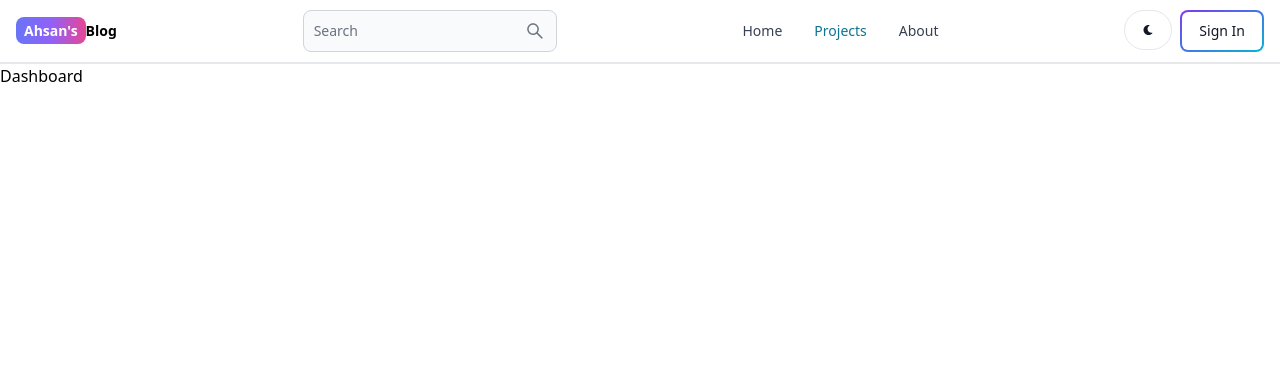
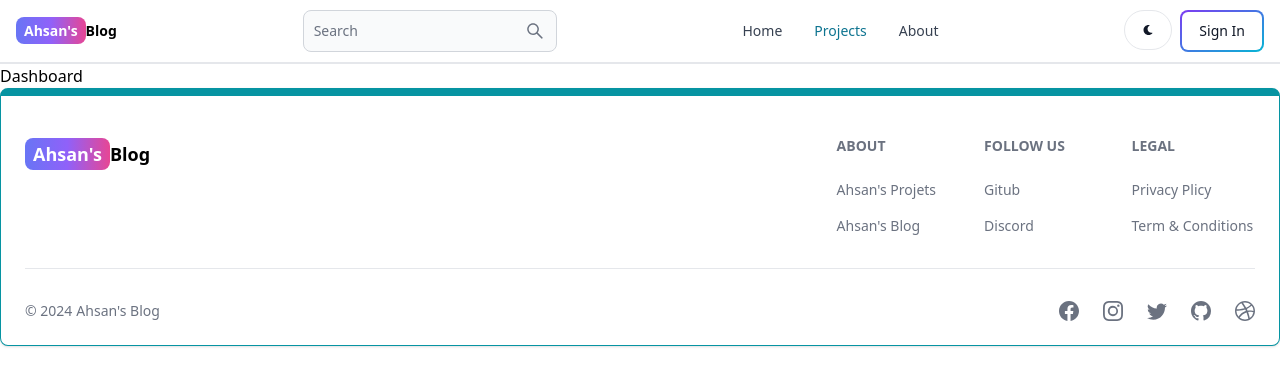
Before and after one commit to ahsanrcs/mern-blog, a React (Vite) app in the folder client/: page /projects in a window 1280 px wide. Shown: the top 386 px of the page. Built offline with nearby package versions, Linux system fonts and the light colour scheme.

Commit message:
Created the Footer components

```diff
--- a/client/src/App.jsx
+++ b/client/src/App.jsx
@@ -6,6 +6,7 @@ import SignUp from "./pages/SignUp";
 import Dashboard from "./pages/Dashboard";
 import Projects from "./pages/Dashboard";
 import Header from "./components/Header";
+import Footer from "./components/Footer";
 
 
 export default function App() {
@@ -19,5 +20,6 @@ export default function App() {
       <Route path="/dashboard" element={<Dashboard/>}/>
       <Route path="/projects" element={<Projects/>}/>
     </Routes>
+    <Footer/>
   </BrowserRouter>;
 }
--- /dev/null
+++ b/client/src/components/Footer.jsx
@@ -0,0 +1,73 @@
+import { Footer } from "flowbite-react";
+import { Link } from "react-router-dom";
+import {BsFacebook, BsInstagram, BsTwitter, BsGithub, BsDribbble } from "react-icons/bs";
+export default function FooterCom() {
+  return (
+    <Footer container className="border border-t-8 border-teal-500">
+      <div className="w-full max-w-7xl mx-auto">
+        <div className="grid w-full justify-between sm:flex md:grid-cols-1">
+          <div className="mt-5">
+            <Link
+              to="/"
+              className="self-center whitespace-nowrap text-lg sm:tex-xl font-semibold dark:text-white"
+            >
+              <span className="px-2 py-1 bg-gradient-to-r from-indigo-500 via-purple-500 to-pink-500 rounded-lg text-white">
+                Ahsan's
+              </span>
+              Blog
+            </Link>
+          </div>
+          <div className="grid grid-cols-2 gap-8 sm:mt-4 sm:grid-cols-3 sm:gap-6">
+            <div>
+            <Footer.Title title="About" />
+            <Footer.LinkGroup col>
+              <Footer.Link href="" target="_blank" rel="noopenar noreferre">
+                Ahsan's Projets
+              </Footer.Link>
+              <Footer.Link href="/about" target="_blank" rel="noopenar noreferre">
+                Ahsan's Blog
+              </Footer.Link>
+            </Footer.LinkGroup>
+            </div>
+            <div>
+            <Footer.Title title="Follow Us" />
+            <Footer.LinkGroup col>
+              <Footer.Link href="#" target="_blank" rel="noopenar noreferre">
+                Gitub
+              </Footer.Link>
+              <Footer.Link href="#" target="_blank" rel="noopenar noreferre">
+                Discord
+              </Footer.Link>
+            </Footer.LinkGroup>
+            </div>
+            <div>
+            <Footer.Title title="LEGAL" />
+            <Footer.LinkGroup col>
+              <Footer.Link href="#" target="_blank" rel="noopenar noreferre">
+               Privacy Plicy
+              </Footer.Link>
+              <Footer.Link href="#" target="_blank" rel="noopenar noreferre">
+                Term & Conditions
+              </Footer.Link>
+            </Footer.LinkGroup>
+            </div>
+          </div>
+        </div>
+        <Footer.Divider/>
+        <div className="w-full sm:flex sm:items-center sm:justify-between">
+        <Footer.Copyright
+        href="#"
+        by="Ahsan's Blog"
+        year={new Date().getFullYear()}/>
+        <div className="flex gap-6 sm:mt-0 mt-4 sm:justify-center">
+          <Footer.Icon href="#" icon={BsFacebook}/>
+          <Footer.Icon href="#" icon={BsInstagram}/>
+          <Footer.Icon href="#" icon={BsTwitter}/>
+          <Footer.Icon href="#" icon={BsGithub}/>
+          <Footer.Icon href="#" icon={BsDribbble}/>
+        </div>
+        </div>
+      </div>
+    </Footer>
+  );
+}
```
